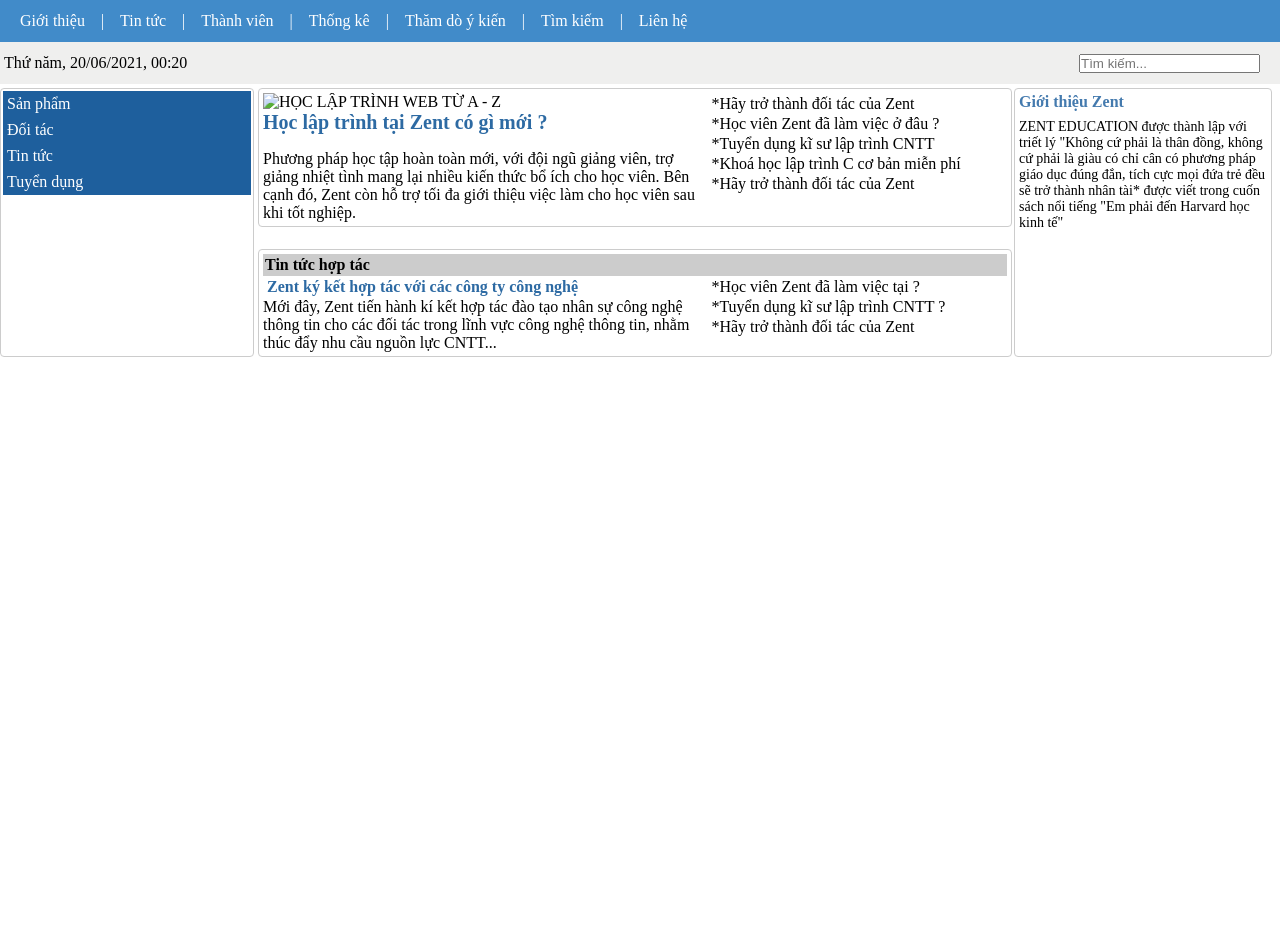
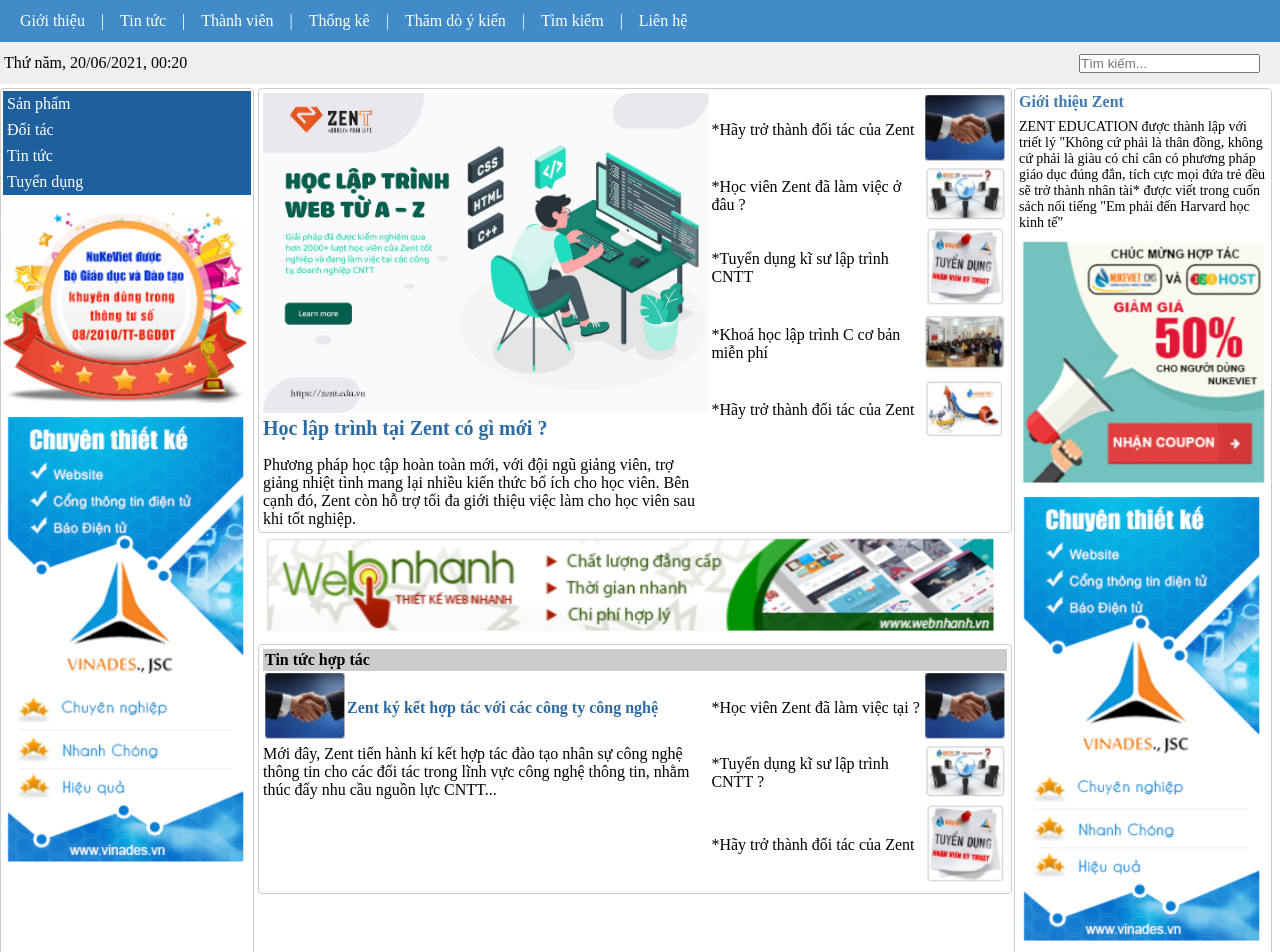
Before and after one commit to vuongmanhnghia/B23DCCC122_VuongManhNghia__Script, a plain HTML site: page TH_01_2024.03.25_PM/BAI_01/index.html in a window 1280 px wide. Shown: the top 952 px of the page. Before the commit the page ends 800 px from the top, so only its background shows below. Drawn offline with Linux system fonts and the light colour scheme.

Commit message:
Sửa lại đường dẫn images

```diff
--- a/TH_01_2024.03.25_PM/BAI_01/index.html
+++ b/TH_01_2024.03.25_PM/BAI_01/index.html
@@ -53,11 +53,11 @@
                     <div>
                         <img
                             width="100%"
-                            src="/assets/picture/anh-1.png"
+                            src="/TH_01_2024.03.25_PM/BAI_01/images/anh-1.png"
                             alt="" />
                         <img
                             width="100%"
-                            src="/assets/picture/anh-2.png"
+                            src="/TH_01_2024.03.25_PM/BAI_01/images/anh-2.png"
                             alt="" />
                     </div>
                 </div>
@@ -69,7 +69,7 @@
                         <div id="text-main">
                             <img
                                 style="width: 100%"
-                                src="/assets/picture/anh-10.jpeg"
+                                src="/TH_01_2024.03.25_PM/BAI_01/images/anh-10.jpeg"
                                 alt="HỌC LẬP TRÌNH WEB TỪ A - Z" />
                             <h2 id="study">
                                 Học lập trình tại Zent có gì mới ?
@@ -93,7 +93,7 @@
                                     <td>
                                         <img
                                             class="pic"
-                                            src="/assets/picture/anh-3.png"
+                                            src="/TH_01_2024.03.25_PM/BAI_01/images/anh-3.png"
                                             alt="" />
                                     </td>
                                 </tr>
@@ -106,7 +106,7 @@
                                     <td>
                                         <img
                                             class="pic"
-                                            src="/assets/picture/anh-4.png"
+                                            src="/TH_01_2024.03.25_PM/BAI_01/images/anh-4.png"
                                             alt="" />
                                     </td>
                                 </tr>
@@ -119,7 +119,7 @@
                                     <td>
                                         <img
                                             class="pic"
-                                            src="/assets/picture/anh-5.png"
+                                            src="/TH_01_2024.03.25_PM/BAI_01/images/anh-5.png"
                                             alt="" />
                                     </td>
                                 </tr>
@@ -133,7 +133,7 @@
                                     <td>
                                         <img
                                             class="pic"
-                                            src="/assets/picture/anh-6.png"
+                                            src="/TH_01_2024.03.25_PM/BAI_01/images/anh-6.png"
                                             alt="" />
                                     </td>
                                 </tr>
@@ -146,7 +146,7 @@
                                     <td>
                                         <img
                                             class="pic"
-                                            src="/assets/picture/anh-7.png"
+                                            src="/TH_01_2024.03.25_PM/BAI_01/images/anh-7.png"
                                             alt="" />
                                     </td>
                                 </tr>
@@ -157,7 +157,7 @@
                     <div id="box-2-2">
                         <img
                             style="width: 100%"
-                            src="/assets/picture/anh-9.png"
+                            src="/TH_01_2024.03.25_PM/BAI_01/images/anh-9.png"
                             alt="" />
                     </div>
                     <!-- Mở box-2-3 -->
@@ -174,7 +174,7 @@
                                         <td>
                                             <img
                                                 style="width: 80px"
-                                                src="/assets/picture/anh-3.png"
+                                                src="/TH_01_2024.03.25_PM/BAI_01/images/anh-3.png"
                                                 alt="" />
                                         </td>
                                         <td style="text-align: top left">
@@ -203,7 +203,7 @@
                                         <td>
                                             <img
                                                 class="pic"
-                                                src="/assets/picture/anh-3.png"
+                                                src="/TH_01_2024.03.25_PM/BAI_01/images/anh-3.png"
                                                 alt="" />
                                         </td>
                                     </tr>
@@ -217,7 +217,7 @@
                                         <td>
                                             <img
                                                 class="pic"
-                                                src="/assets/picture/anh-4.png"
+                                                src="/TH_01_2024.03.25_PM/BAI_01/images/anh-4.png"
                                                 alt="" />
                                         </td>
                                     </tr>
@@ -230,7 +230,7 @@
                                         <td>
                                             <img
                                                 class="pic"
-                                                src="/assets/picture/anh-5.png"
+                                                src="/TH_01_2024.03.25_PM/BAI_01/images/anh-5.png"
                                                 alt="" />
                                         </td>
                                     </tr>
@@ -254,11 +254,11 @@
                     <img
                         style="padding-top: 8px"
                         width="100%"
-                        src="/assets/picture/anh-8.png"
+                        src="/TH_01_2024.03.25_PM/BAI_01/images/anh-8.png"
                         alt="" />
                     <img
                         style="width: 100%"
-                        src="/assets/picture/anh-2.png"
+                        src="/TH_01_2024.03.25_PM/BAI_01/images/anh-2.png"
                         alt="" />
                 </div>
             </div>
```
